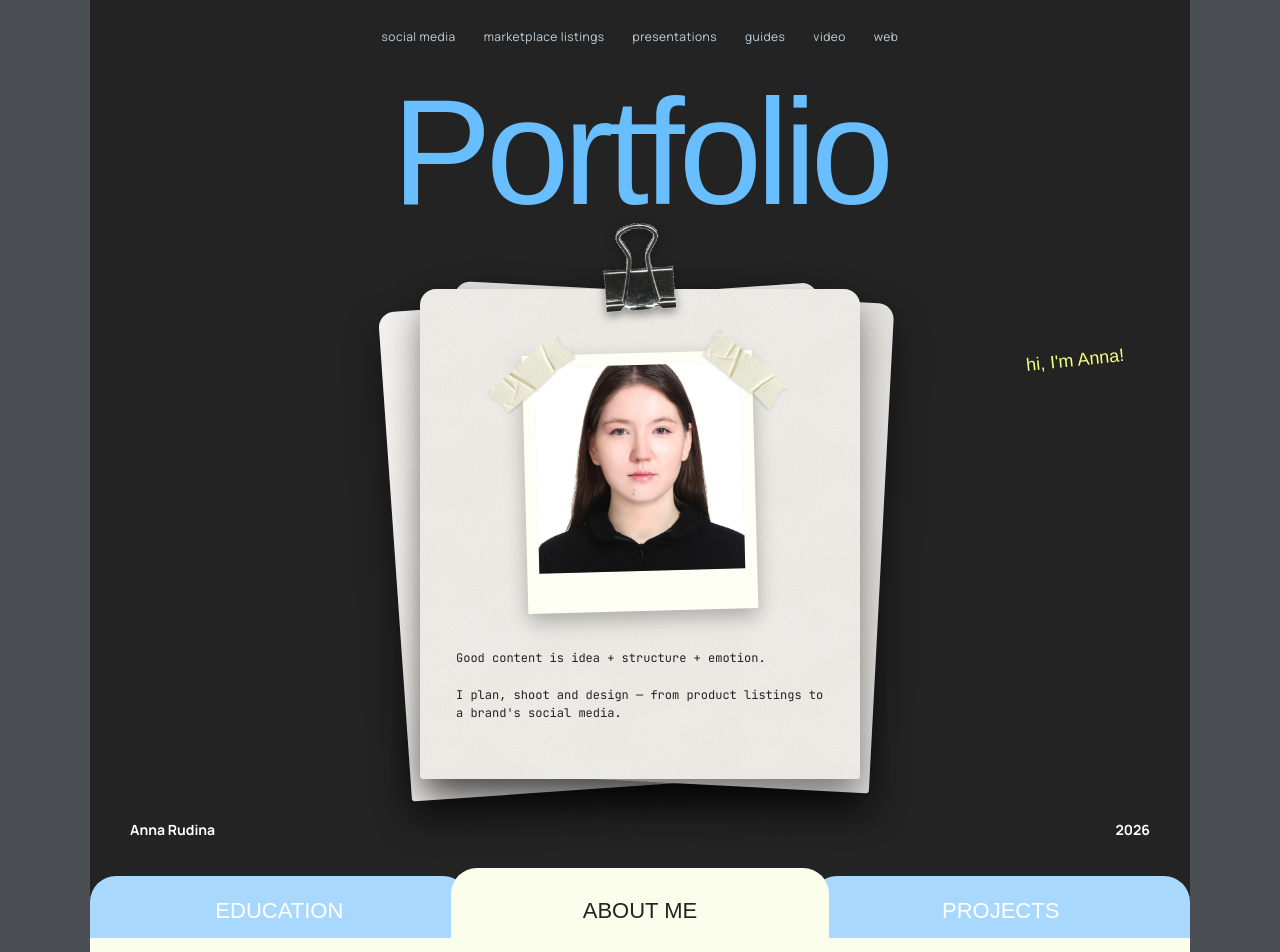
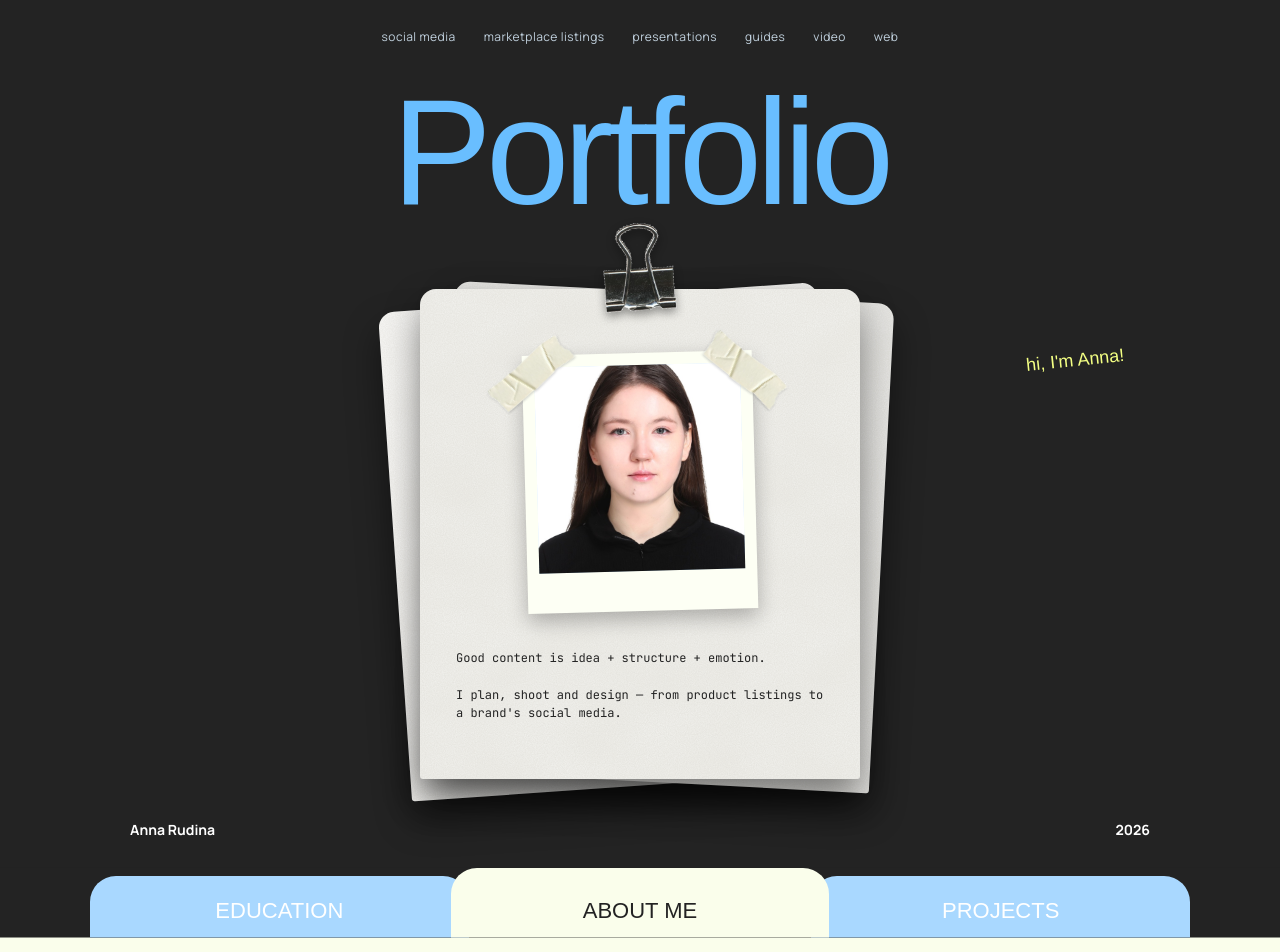
Before and after one commit to aarrcoding/anna-portfolio, a plain HTML site: page index.html in a window 1280 px wide. Shown: the top 952 px of the page. Drawn offline with Linux system fonts and the light colour scheme; a web font is replaced by a local one.

Commit message:
Full-width bands, cream side background

```diff
--- a/index.html
+++ b/index.html
@@ -31,7 +31,7 @@
 }
 *{box-sizing:border-box;margin:0;padding:0}
 html{scroll-behavior:smooth}
-body{font-family:Manrope,sans-serif;background:#4a4d52;color:var(--ink);line-height:1.55}
+body{font-family:Manrope,sans-serif;background:var(--cream);overflow-x:hidden;color:var(--ink);line-height:1.55}
 .page{max-width:1100px;margin:0 auto;background:var(--cream)}
 a{color:inherit}
 
@@ -194,6 +194,11 @@ hr.soft{border:0;border-top:1px solid #0001;margin:48px 0}
 .btn{display:inline-block;background:var(--graphite);color:var(--cream);padding:12px 28px;border-radius:999px;text-decoration:none;font-weight:700;font-size:14px;transition:.2s}
 .btn:hover{background:var(--blue-dark)}
 footer{background:var(--graphite);color:var(--sky);padding:22px 40px;font-size:12px;display:flex;justify-content:space-between;gap:16px;flex-wrap:wrap}
+
+/* full-bleed bands: extend each coloured band to the screen edges, layout unchanged */
+.hero,.tabs,.contact,footer{clip-path:inset(0 -100vmax)}
+.hero,.tabs,footer{box-shadow:0 0 0 100vmax var(--graphite)}
+.contact{box-shadow:0 0 0 100vmax var(--rose)}
 </style>
 </head>
 <body>
```
